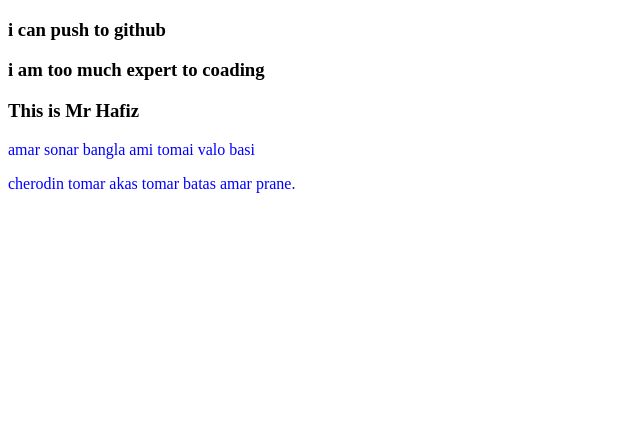
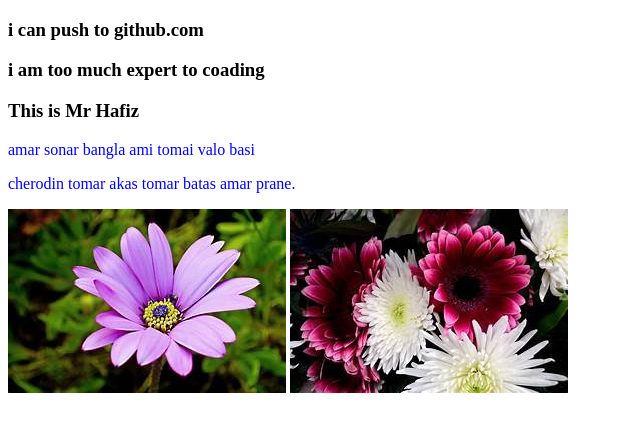
Before and after one commit to hafezur/my-second-repo, a plain HTML site: page index.html in a window 1280 px wide. Shown: the whole page, without its empty margins (0-640 px from the left). Drawn offline with Linux system fonts and the light colour scheme.

Commit message:
image added

```diff
--- a/index.html
+++ b/index.html
@@ -8,11 +8,13 @@
     <link rel="stylesheet" href="style.css">
 </head>
 <body>
-    <h3>i can push to github</h3>
+    <h3>i can push to github.com</h3>
     <h3>i am too much expert to coading</h3>
     <h3>This is Mr Hafiz</h3>
     <p>amar sonar bangla ami tomai valo basi</p>
     <p>cherodin tomar akas tomar batas amar prane.</p>
+    <img src="th.jpg" alt="">
+    <img src="th (1).jpg" alt="">
 
 </body>
 </html>
```
Also changed, not shown: th (1).jpg (added), th (2).jpg (added), th.jpg (added).
